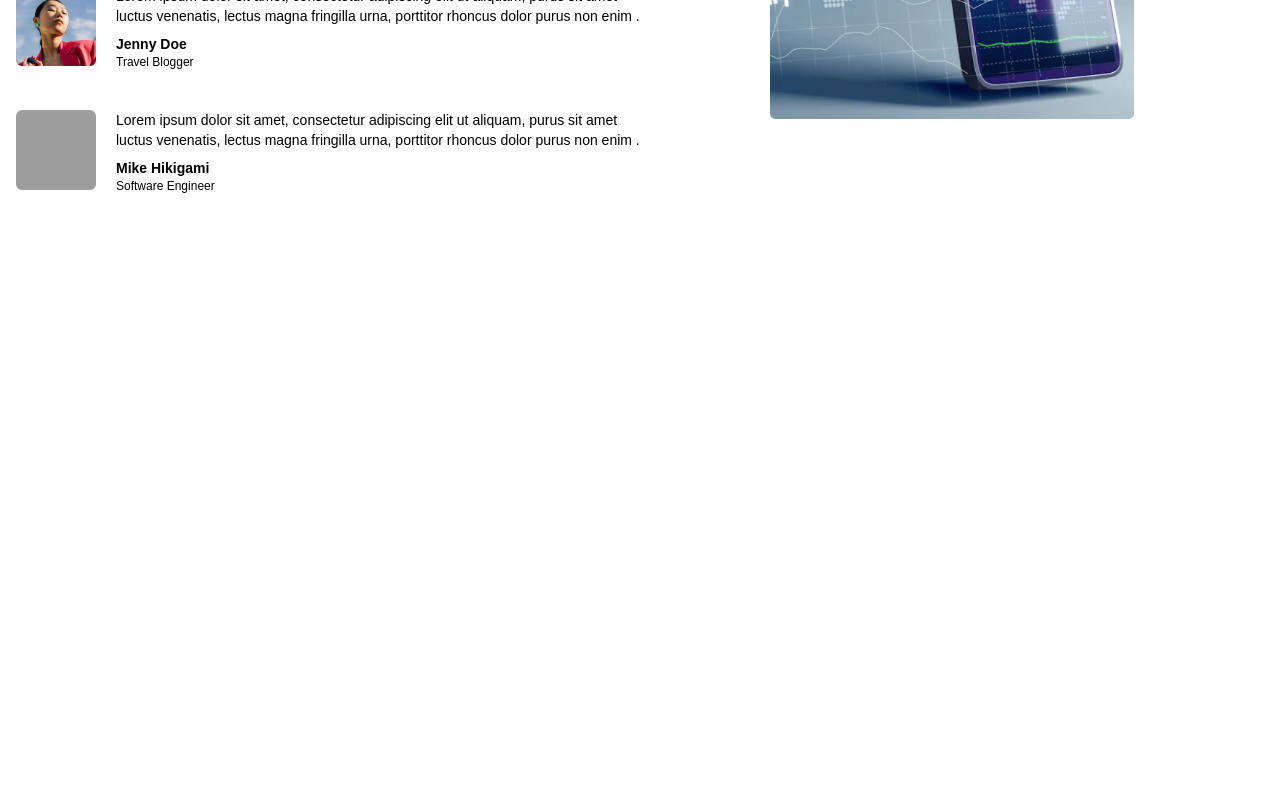
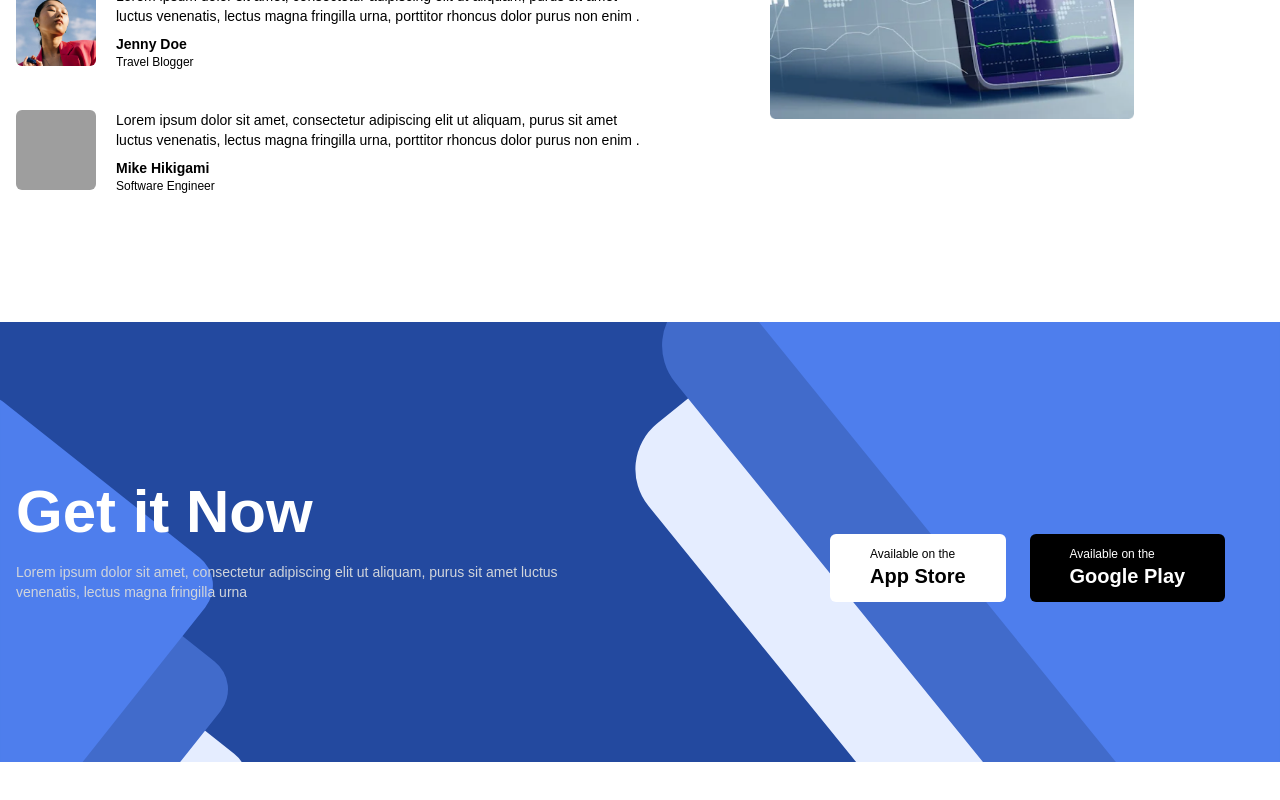
Before and after one commit to joshuaunity/cointech, a React (Vite) app: page / in a window 1280 px wide. Shown: the part 3914-4714 px from the top of the page. Before the commit the page ends 4204 px from the top, so only its background shows below. Built offline with nearby package versions, Linux system fonts and the light colour scheme; grey boxes are pictures that could not be loaded.

Commit message:
feat: Add BottomHero component to App.tsx

```diff
--- a/src/App.tsx
+++ b/src/App.tsx
@@ -5,6 +5,7 @@ import Hero from './components/Hero';
 import Features from './components/Features';
 import Why from './components/Why';
 import Testimonies from './components/Testimonies';
+import BottomHero from './components/Bottomhero';
 
 function App() {
   return (
@@ -20,7 +21,7 @@ function App() {
         <Why />
         <Testimonies />
       </div>
-
+      <BottomHero />
         <div className='mt-24'>
 
         </div>
--- /dev/null
+++ b/src/components/Bottomhero.tsx
@@ -0,0 +1,44 @@
+import React from 'react';
+import getitOrnaments from '../assets/getit-ornaments.svg';
+
+const BottomHero: React.FC = () => {
+    return (
+        <div className='bg-primary mt-32'
+            style={{
+                backgroundImage: `url(${getitOrnaments})`,
+                backgroundSize: 'cover',
+                backgroundPosition: 'center bottom',
+                backgroundRepeat: 'no-repeat',
+            }}
+        >
+            <div className="container px-4 xl:mx-auto">
+                <div className="grid grid-cols-1 lg:grid-cols-2 py-40 gap-x-20">
+                    <div className='text-white'>
+                        <h1 className='text-5xl md:text-6xl font-bold'>Get it Now</h1>
+                        <p className='text-sm pt-5 text-gray-300'>
+                            Lorem ipsum dolor sit amet, consectetur adipiscing elit ut aliquam, purus sit amet
+                            luctus venenatis, lectus magna fringilla urna
+                        </p>
+                    </div>
+
+                    <div className='space-x-2 md:space-x-6 pt-10 lg:p-0 xl:pl-[150px] place-content-end'>
+                        <button className='bg-white text-black px-5 sm:px-10 py-3 rounded-md hover:bg-secondary'>
+                            <div className='text-left'>
+                                <h5 className='text-xs'>Available on the</h5>
+                                <h1 className='font-semibold text-xl'>App Store</h1>
+                            </div>
+                        </button>
+                        <button className='bg-black text-white px-5 sm:px-10 py-3 rounded-md hover:bg-gray-800'>
+                            <div className='text-left'>
+                                <h5 className='text-xs'>Available on the</h5>
+                                <h1 className='font-semibold text-xl'>Google Play</h1>
+                            </div>
+                        </button>
+                    </div>
+                </div>
+            </div>
+        </div>
+    );
+};
+
+export default BottomHero;
```
Also changed, not shown: src/components/Hero.tsx (line endings or trailing spaces).
